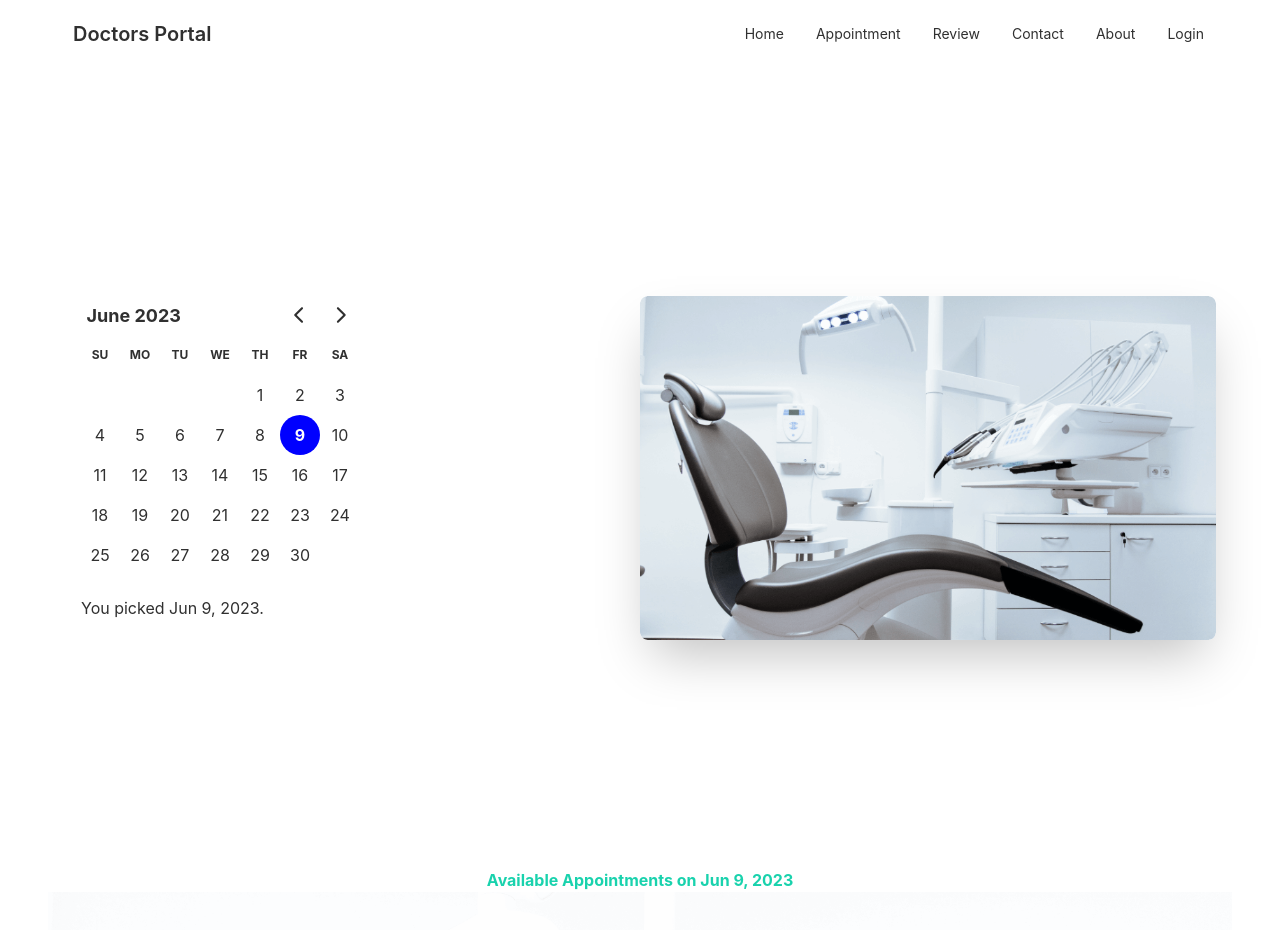
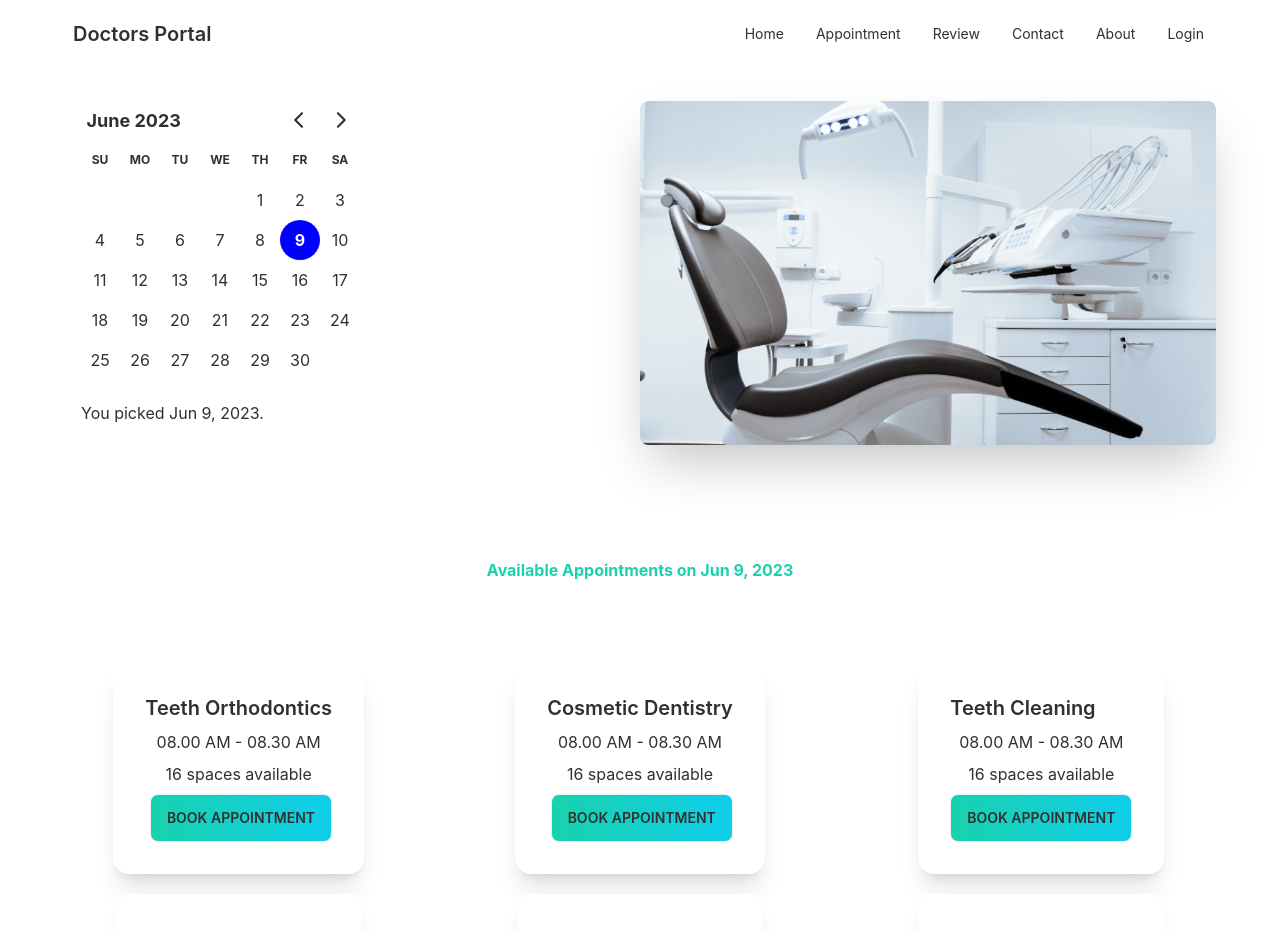
Before and after one commit to ahbab1995/doctors-porta-client, a React (Create React App) app: page /appointment in a window 1280 px wide. Shown: the top 930 px of the page. Built offline with nearby package versions, Linux system fonts and the light colour scheme.

Commit message:
new code added

```diff
--- a/public/services.json
+++ b/public/services.json
@@ -69,22 +69,7 @@
       "_id": 4,
       "name": "Cavity Protection",
       "slots": [
-        "08.00 AM - 08.30 AM",
-        "08.30 AM - 09.00 AM",
-        "09.00 AM - 9.30 AM",
-        "09.30 AM - 10.00 AM",
-        "10.00 AM - 10.30 AM",
-        "10.30 AM - 11.00 AM",
-        "11.00 AM - 11.30 AM",
-        "11.30 AM - 12.00 AM",
-        "1.00 PM - 1.30 PM",
-        "1.30 PM - 2.00 PM",
-        "2.00 PM - 2.30 PM",
-        "2.30 PM - 3.00 PM",
-        "3.00 PM - 3.30 PM",
-        "3.30 PM - 4.00 PM",
-        "4.00 PM - 4.30 PM",
-        "4.30 PM - 5.00 PM"
+
       ]
     },
     {
--- a/src/Pages/Appointment/AppointmentBanner.js
+++ b/src/Pages/Appointment/AppointmentBanner.js
@@ -12,7 +12,7 @@ const AppointmentBanner = ({ selected, setSelected }) => {
   }
 
   return (
-    <div className="hero min-h-screen ">
+    <div className="hero  ">
       <div className="hero-content flex-col lg:flex-row-reverse">
         <img
           src={chair}
--- a/src/Pages/Appointment/AvailableServices.js
+++ b/src/Pages/Appointment/AvailableServices.js
@@ -1,19 +1,31 @@
 import { format } from "date-fns";
-import React, { useState,useEffect } from "react";
+import React, { useState, useEffect } from "react";
 
+import Service from "./Service";
 
-const AvailableServices = ({selected}) => {
-    const [services,setServices] = useState([])
-    useEffect(() => {
-       fetch('services.json')
-       .then(res=>res.json())
-       .then(data =>setServices(data))
-    }, []);
+const AvailableServices = ({ selected }) => {
+  const [bookings, setBookings] = useState([]);
+  useEffect(() => {
+    fetch("services.json")
+      .then((res) => res.json())
+      .then((data) => setBookings(data));
+  }, []);
   return (
     <div>
-      <p className="text-center text-secondary font-bold">
+      <p className="text-center text-secondary font-bold my-20">
         Available Appointments on {format(selected, "PP")}
       </p>
+      <section className="grid gap-5 grid-cols-1 md:grid-cols-2 lg:grid-cols-3 justify-items-center mt-6">
+
+        {
+            bookings.map((booking) => (<Service
+                key={booking._id}
+                booking={booking}>
+
+                </Service>
+            ))
+        }
+      </section>
     </div>
   );
 };
--- /dev/null
+++ b/src/Pages/Appointment/Service.js
@@ -0,0 +1,27 @@
+import React from "react";
+
+const Service = ({ booking }) => {
+  const { name, price, slots } = booking;
+  return (
+    <div className="card lg:max-w-lg bg-base-100 shadow-xl ">
+      <div className="card-body text-center">
+        <h2 className="card-title">{name}</h2>
+        <p>
+          {slots.length > 0 ? (
+            <span>{slots[0]}</span>
+          ) : (
+            <span className="text-red-700">Try Another day</span>
+          )}
+        </p>
+        <p>
+          {slots.length} {slots.length > 1 ? "spaces" : "space"} available
+        </p>
+        <div className="card-actions justify-end">
+          <button disabled={slots.length === 0} className="btn bg-gradient-to-r from-secondary to-primary">Book Appointment</button>
+        </div>
+      </div>
+    </div>
+  );
+};
+
+export default Service;
```
